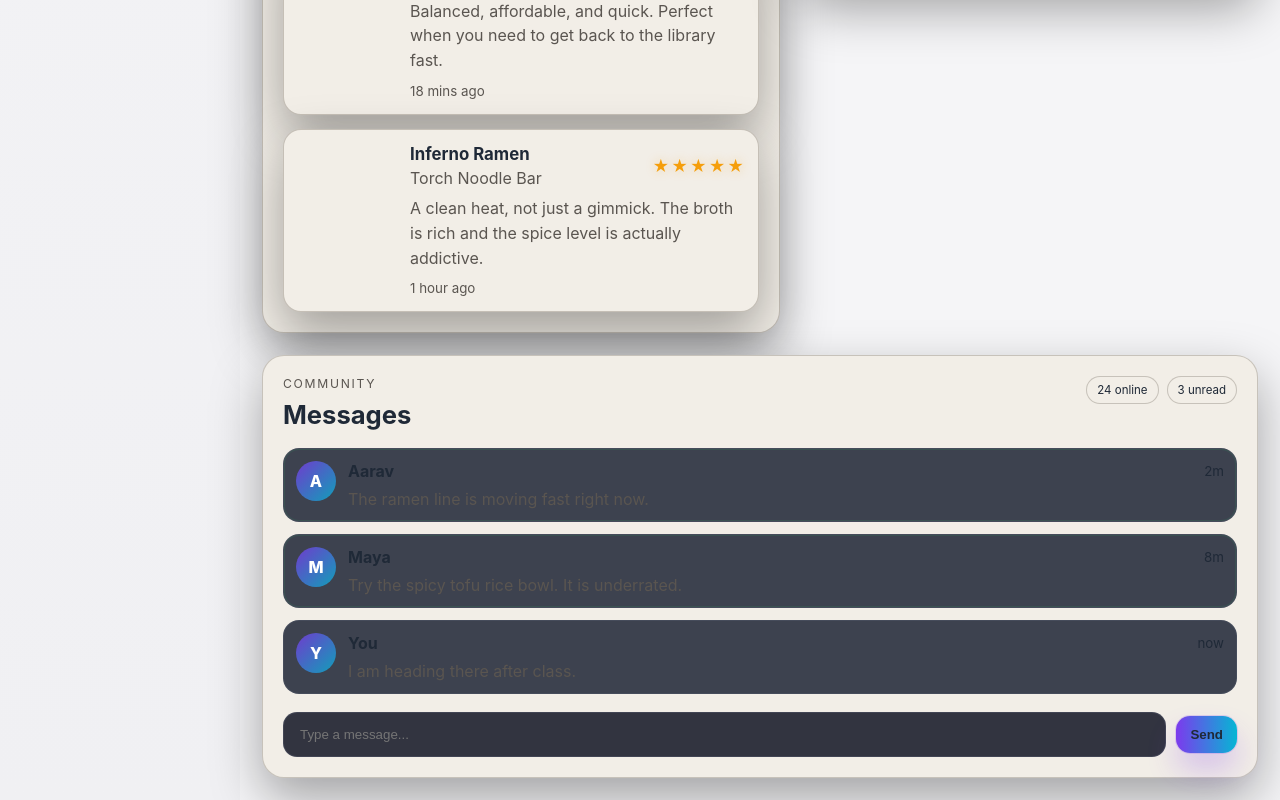
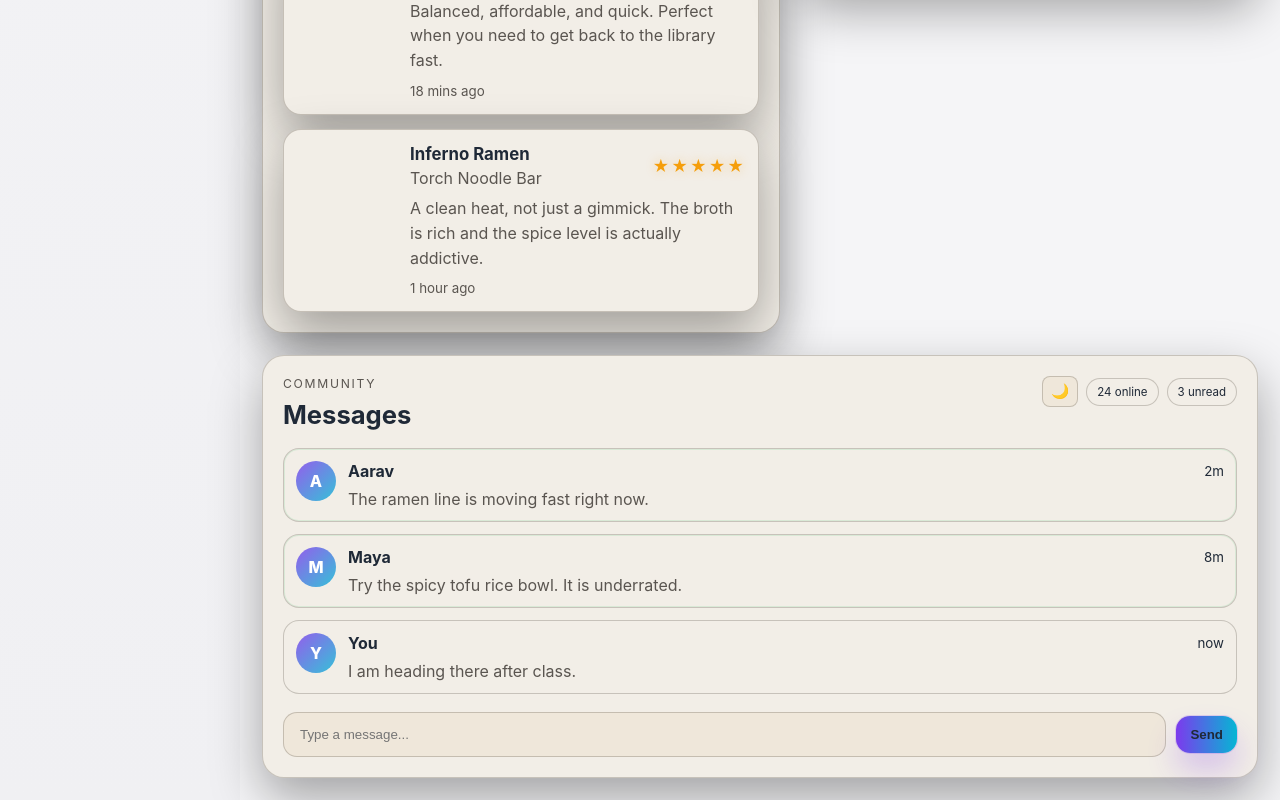
Before and after one commit to Abhishek-gupta18/BiteVerse, a React app in the folder frontend/: page /dashboard in a window 1280 px wide. Shown: the part 1353-2153 px from the top of the page. Built offline with nearby package versions, Linux system fonts and the light colour scheme; the HTML template or start-up script is replaced by a standard one.

Commit message:
first commit....

```diff
--- a/frontend/src/Dashboard.css
+++ b/frontend/src/Dashboard.css
@@ -991,6 +991,39 @@ html[data-theme="dark"] .hero-card {
   justify-content: flex-end;
 }
 
+.chat-header-actions {
+  display: flex;
+  align-items: center;
+  gap: 8px;
+}
+
+.theme-toggle-sm {
+  padding: 6px 8px;
+  border-radius: 8px;
+  border: 1px solid var(--border-secondary);
+  background: var(--input-bg);
+  color: var(--text);
+  font-size: 0.9rem;
+  cursor: pointer;
+  transition: all 0.5s cubic-bezier(0.4, 0, 0.2, 1);
+  display: flex;
+  align-items: center;
+  justify-content: center;
+}
+
+.theme-toggle-sm:hover {
+  border-color: var(--accent);
+  transform: scale(1.05);
+}
+
+.theme-toggle-sm.light {
+  animation: moonRise 0.8s cubic-bezier(0.68, -0.55, 0.265, 1.55);
+}
+
+.theme-toggle-sm.dark {
+  animation: sunRise 0.8s cubic-bezier(0.68, -0.55, 0.265, 1.55);
+}
+
 .chat-feed {
   display: flex;
   flex-direction: column;
@@ -1004,8 +1037,9 @@ html[data-theme="dark"] .hero-card {
   gap: 12px;
   padding: 12px;
   border-radius: 16px;
-  background: rgba(15, 23, 42, 0.8);
-  border: 1px solid rgba(148, 163, 184, 0.1);
+  background: var(--bg-secondary);
+  border: 1px solid var(--border-secondary);
+  transition: all 0.5s cubic-bezier(0.4, 0, 0.2, 1);
 }
 
 .chat-message.online {
@@ -1041,10 +1075,11 @@ html[data-theme="dark"] .hero-card {
   min-width: 0;
   border-radius: 14px;
   padding: 14px 16px;
-  border: 1px solid rgba(148, 163, 184, 0.16);
-  background: rgba(2, 6, 23, 0.8);
-  color: #f8fafc;
+  border: 1px solid var(--border-secondary);
+  background: var(--input-bg);
+  color: var(--text);
   outline: none;
+  transition: all 0.5s cubic-bezier(0.4, 0, 0.2, 1);
 }
 
 .chat-input-row input:focus {
@@ -1064,6 +1099,7 @@ html[data-theme="dark"] .hero-card {
   place-items: center;
   background: rgba(2, 6, 23, 0.65);
   backdrop-filter: blur(10px);
+  transition: background 0.5s cubic-bezier(0.4, 0, 0.2, 1);
 }
 
 .logout-message-container {
--- a/frontend/src/Dashboard.jsx
+++ b/frontend/src/Dashboard.jsx
@@ -497,9 +497,14 @@ const Dashboard = () => {
                   <p className="kicker">Community</p>
                   <h2>Messages</h2>
                 </div>
-                <div className="chat-badges">
-                  <span className="online-count">24 online</span>
-                  <span className="unread-pill">3 unread</span>
+                <div className="chat-header-actions">
+                  <button className={`theme-toggle-sm ${theme}`} onClick={toggleTheme} aria-label="Toggle theme">
+                    {theme === 'light' ? '🌙' : '☀️'}
+                  </button>
+                  <div className="chat-badges">
+                    <span className="online-count">24 online</span>
+                    <span className="unread-pill">3 unread</span>
+                  </div>
                 </div>
               </div>
 
--- a/frontend/src/components/sections/chat.jsx
+++ b/frontend/src/components/sections/chat.jsx
@@ -1,4 +1,5 @@
 import React, { useMemo, useState } from "react";
+import { useTheme } from "../../context/ThemeContext";
 import "../../styles/chat.css";
 
 const channelData = [
@@ -115,6 +116,7 @@ const seedMessages = {
 const quickReplies = ["On my way", "Saved it", "Count me in", "Need the menu"];
 
 const Chat = () => {
+  const { theme, toggleTheme } = useTheme();
   const [activeChannel, setActiveChannel] = useState(channelData[0].id);
   const [draft, setDraft] = useState("");
   const [messages, setMessages] = useState(seedMessages);
@@ -164,6 +166,12 @@ const Chat = () => {
             Jump between channels, follow the latest food talk, and keep the conversation
             feeling warm, useful, and alive.
           </p>
+        </div>
+
+        <div className="chat-section__actions">
+          <button className={`theme-toggle ${theme}`} onClick={toggleTheme} aria-label="Toggle theme">
+            {theme === 'light' ? '🌙' : '☀️'}
+          </button>
         </div>
 
         <div className="chat-section__stats">
--- a/frontend/src/styles/chat.css
+++ b/frontend/src/styles/chat.css
@@ -558,6 +558,68 @@
   border-radius: 999px;
 }
 
+.chat-section__actions {
+  display: flex;
+  align-items: center;
+  gap: 0.5rem;
+}
+
+.chat-section__actions .theme-toggle {
+  padding: 0.5rem 0.75rem;
+  border-radius: 12px;
+  border: 1px solid rgba(255, 255, 255, 0.14);
+  background: rgba(255, 255, 255, 0.08);
+  color: #fff8ea;
+  font-size: 1rem;
+  cursor: pointer;
+  transition: all 0.5s cubic-bezier(0.4, 0, 0.2, 1);
+  display: flex;
+  align-items: center;
+  justify-content: center;
+}
+
+.chat-section__actions .theme-toggle:hover {
+  border-color: rgba(210, 140, 80, 0.6);
+  background: rgba(210, 140, 80, 0.14);
+  transform: scale(1.05);
+}
+
+.chat-section__actions .theme-toggle.light {
+  animation: moonRise 0.8s cubic-bezier(0.68, -0.55, 0.265, 1.55);
+}
+
+.chat-section__actions .theme-toggle.dark {
+  animation: sunRise 0.8s cubic-bezier(0.68, -0.55, 0.265, 1.55);
+}
+
+@keyframes moonRise {
+  0% {
+    transform: rotate(0deg) scale(1);
+    opacity: 1;
+  }
+  50% {
+    transform: rotate(-30deg) scale(1.1);
+  }
+  100% {
+    transform: rotate(0deg) scale(1);
+    opacity: 1;
+  }
+}
+
+@keyframes sunRise {
+  0% {
+    transform: rotate(0deg) scale(1);
+    opacity: 1;
+  }
+  50% {
+    transform: rotate(30deg) scale(1.1);
+  }
+  100% {
+    transform: rotate(0deg) scale(1);
+    opacity: 1;
+  }
+}
+
 @media (max-width: 1180px) {
   .chat-layout {
     grid-template-columns: minmax(190px, 0.9fr) minmax(0, 1.6fr);
```
